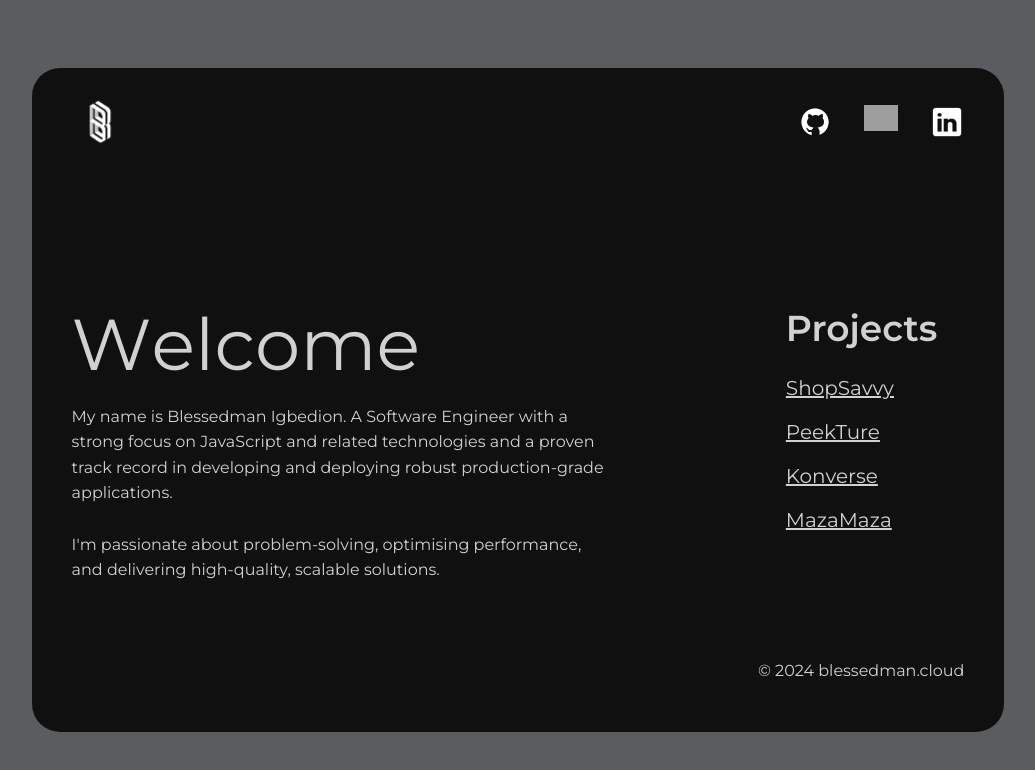
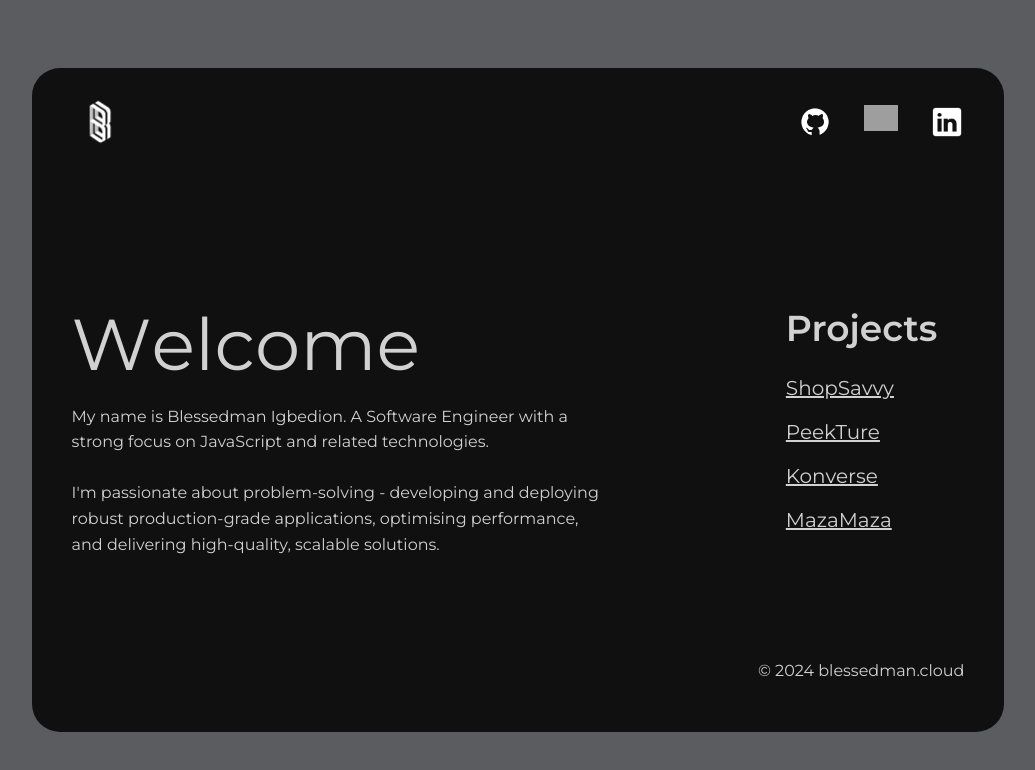
Before and after one commit to Blessedman-AI/Blessedman.cloud, a Next.js app: page / in a window 1280 px wide. Shown: the top 770 px of the page, without its empty margins (122-1157 px from the left). Built offline with nearby package versions, Linux system fonts and the light colour scheme; no server answers; grey boxes are pictures that could not be loaded.

Commit message:
updated bio

```diff
--- a/app/page.js
+++ b/app/page.js
@@ -17,12 +17,9 @@ export default function Homepage() {
           <WavyText text="Welcome" fontSize="text-5xl lg:text-7xl" />
         }
         desc1="My name is Blessedman Igbedion. A Software
-        Engineer with a strong  focus on JavaScript and related technologies
-        and a proven track record in developing and deploying robust production-grade
-        applications."
-        desc2="I'm passionate about problem-solving,
-         optimising performance, and delivering high-quality,
-         scalable solutions."
+        Engineer with a strong  focus on JavaScript and related technologies."
+        desc2="I'm passionate about problem-solving - developing and deploying robust production-grade
+        applications, optimising performance, and delivering high-quality, scalable solutions."
       />
     </section>
   );
```
